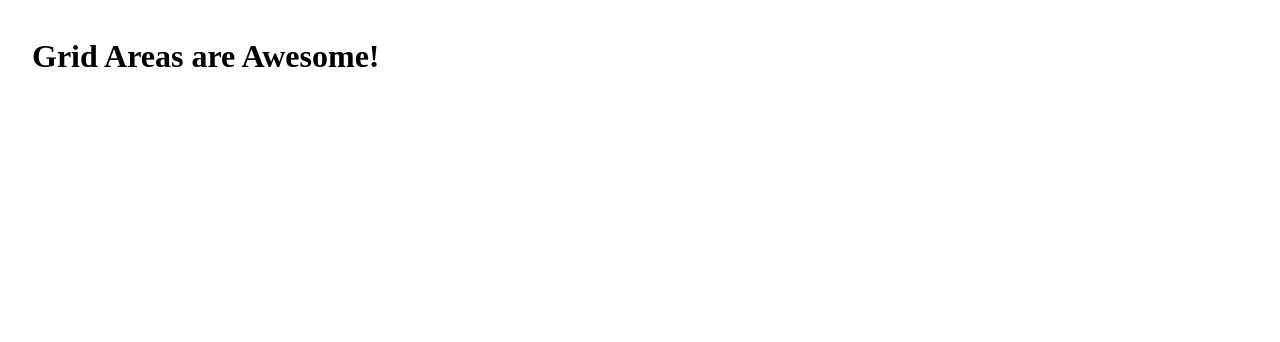
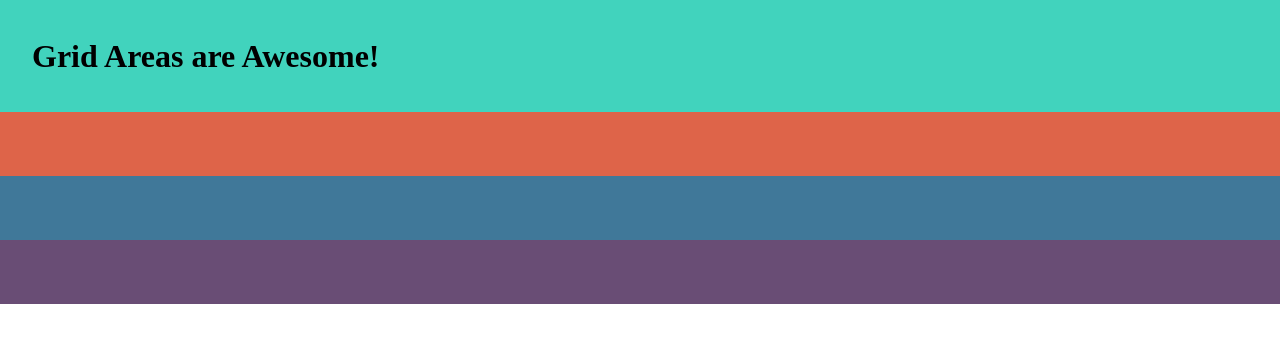
Before and after one commit to over40dev/edu-css-grid-areas, a plain HTML site: page index.html in a window 1280 px wide. Drawn offline with Linux system fonts and the light colour scheme.

Commit message:
Add BG to visualize sections

```diff
--- a/styles.css
+++ b/styles.css
@@ -4,3 +4,8 @@ header,
 footer {
   padding: 2em;
 }
+
+header { background: #41D3BD; }
+.main-content { background: #DE6449;}
+.sidebar { background: #407899;}
+footer { background: #694D75;}
```
